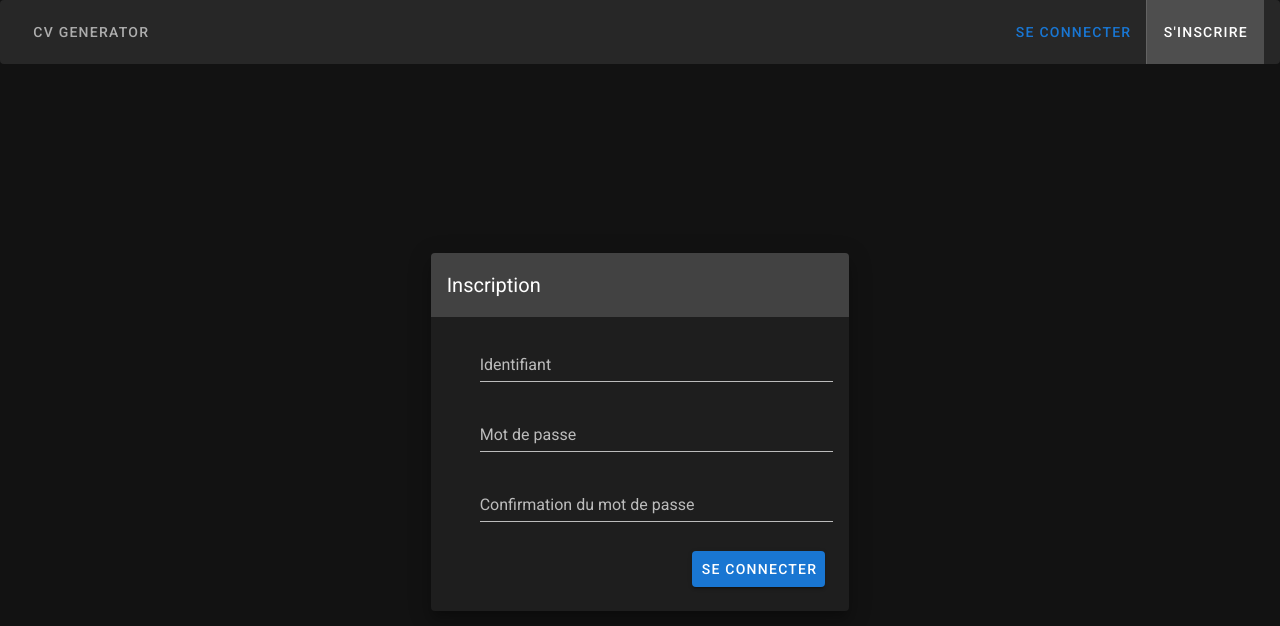
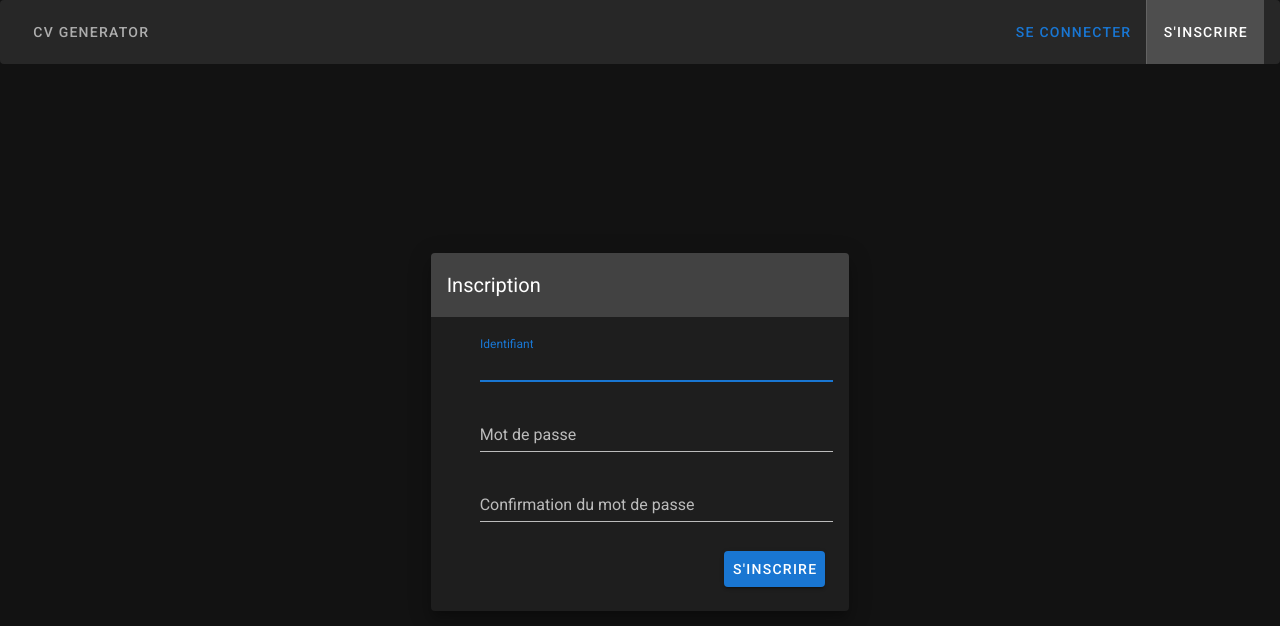
Before and after one commit to groupe-projet-info/cv-generator, a Nuxt app in the folder frontend/: page /register in a window 1280 px wide. Shown: the top 626 px of the page. Built offline with nearby package versions, Linux system fonts and the light colour scheme; what vue-async-computed would draw is missing.

Commit message:
feat(frontend): Interactions au clavier des forms

```diff
--- a/frontend/pages/login.vue
+++ b/frontend/pages/login.vue
@@ -7,14 +7,14 @@
             <v-toolbar-title>Connexion</v-toolbar-title>
           </v-toolbar>
           <v-card-text>
-            <v-form ref="form" v-model="valid" lazy-validate>
+            <v-form ref="form" v-model="valid" lazy-validate @submit.prevent="login">
               <v-text-field v-model="username" :rules="nameRules" required prepend-icon="fa-user" name="username"
-                label="Identifiant" type="text" @input="$refs.form.resetValidation()" />
+                label="Identifiant" type="text" @input="$refs.form.resetValidation()" autofocus />
               <v-text-field v-model="password" :rules="passwordRules" required prepend-icon="fa-lock" name="password"
                 label="Mot de passe" type="password" @input="$refs.form.resetValidation()" />
               <v-card-actions>
                 <v-spacer></v-spacer>
-                <v-btn :loading="loading" :ripple="false" color="primary" @click="login">Se connecter</v-btn>
+                <v-btn type="submit" :loading="loading" :ripple="false" color="primary">Se connecter</v-btn>
               </v-card-actions>
             </v-form>
           </v-card-text>
--- a/frontend/pages/register.vue
+++ b/frontend/pages/register.vue
@@ -7,9 +7,9 @@
             <v-toolbar-title>Inscription</v-toolbar-title>
           </v-toolbar>
           <v-card-text>
-            <v-form ref="form" v-model="valid">
+            <v-form ref="form" v-model="valid" @submit.prevent="register">
               <v-text-field v-model="username" :rules="nameRules" required prepend-icon="fa-user" name="username"
-                label="Identifiant" type="text" @input="$refs.form.resetValidation()" />
+                label="Identifiant" type="text" @input="$refs.form.resetValidation()" autofocus />
               <v-text-field v-model="password" :rules="passwordRules" required prepend-icon="fa-lock" name="password"
                 label="Mot de passe" type="password" @input="$refs.form.resetValidation()" />
               <v-text-field v-model="confirmPassword" :rules="confirmPasswordRules" required prepend-icon="fa-lock"
@@ -17,7 +17,9 @@
                 @input="$refs.form.resetValidation()" />
               <v-card-actions>
                 <v-spacer></v-spacer>
-                <v-btn :loading="loading" :ripple="false" color="primary" @click="register">Se connecter</v-btn>
+                <v-btn type="submit" :loading="loading" :ripple="false" color="primary">
+                  S'inscrire
+                </v-btn>
               </v-card-actions>
             </v-form>
           </v-card-text>
```
